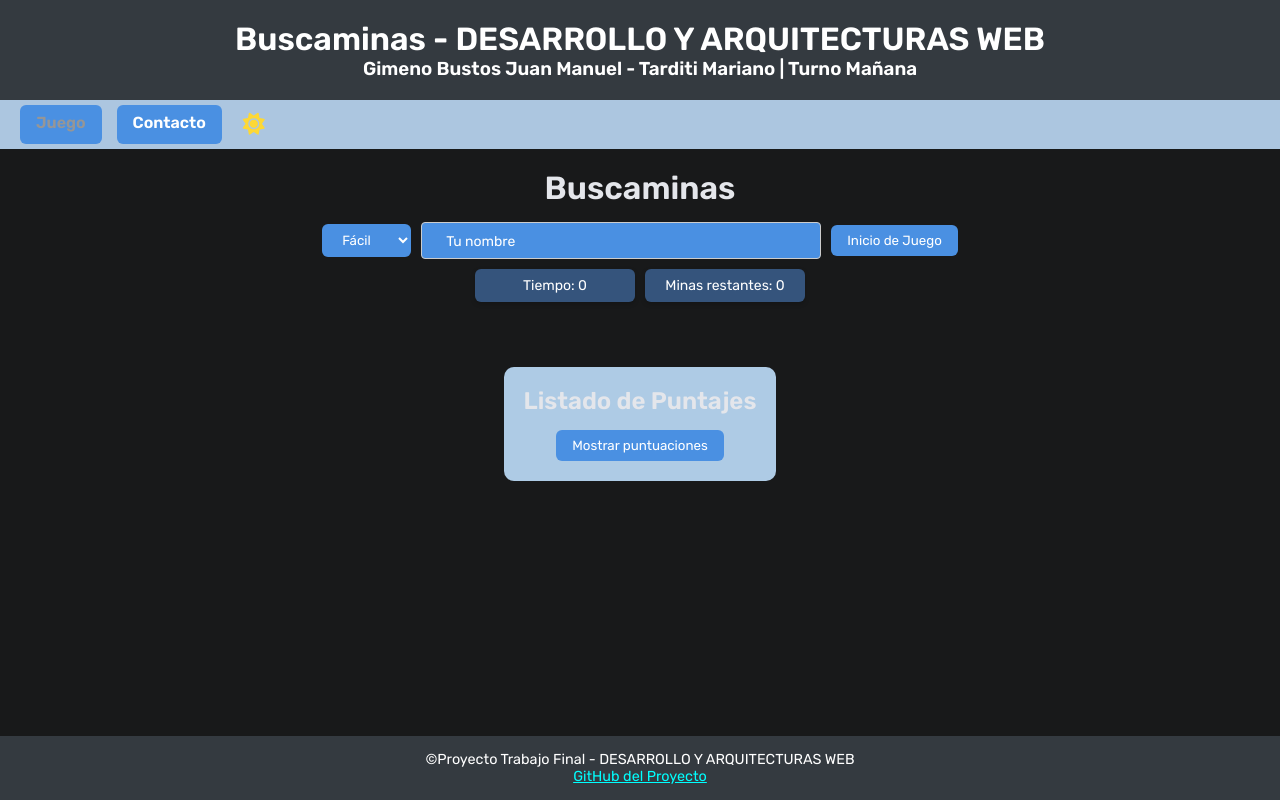
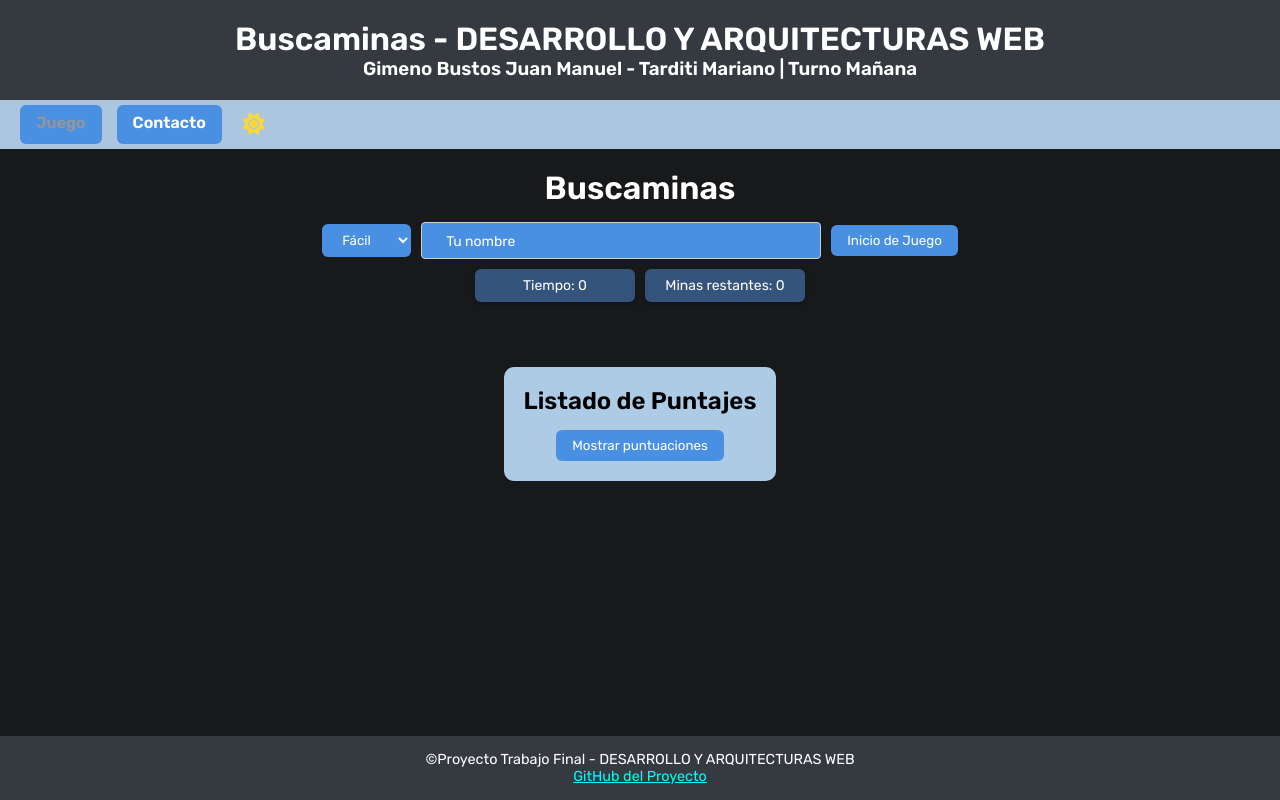
Before and after one commit to JGIMENOUAI/Minesweeper, a plain HTML site: page index.html in a window 1280 px wide. Both pictures are taken after a click on the button "Cambiar tema". Drawn offline with Linux system fonts and the light colour scheme.

Commit message:
Correcion de colores modo oscuro

```diff
--- a/css/style.css
+++ b/css/style.css
@@ -130,7 +130,7 @@ select:hover {
   gap: 15px;
   font-family: var(--fuente-principal);
   background-color: var(--color-fondo);
-  color: var(--color-texto);
+  color: var(--color-texto-page);
   margin: 0;
   padding: 20px;
   display: flex;
@@ -227,7 +227,8 @@ select:hover {
 
 .modo-oscuro {
   --color-fondo: #18191a;
-  --color-texto: #e4e6eb;
+  --color-texto: #000000;
+  --color-texto-page: #ffffff;
   --color-celda: #3a3b3c;
   --color-celda-revelada: #979797;
   --color-bandera: #ff9800;
```
